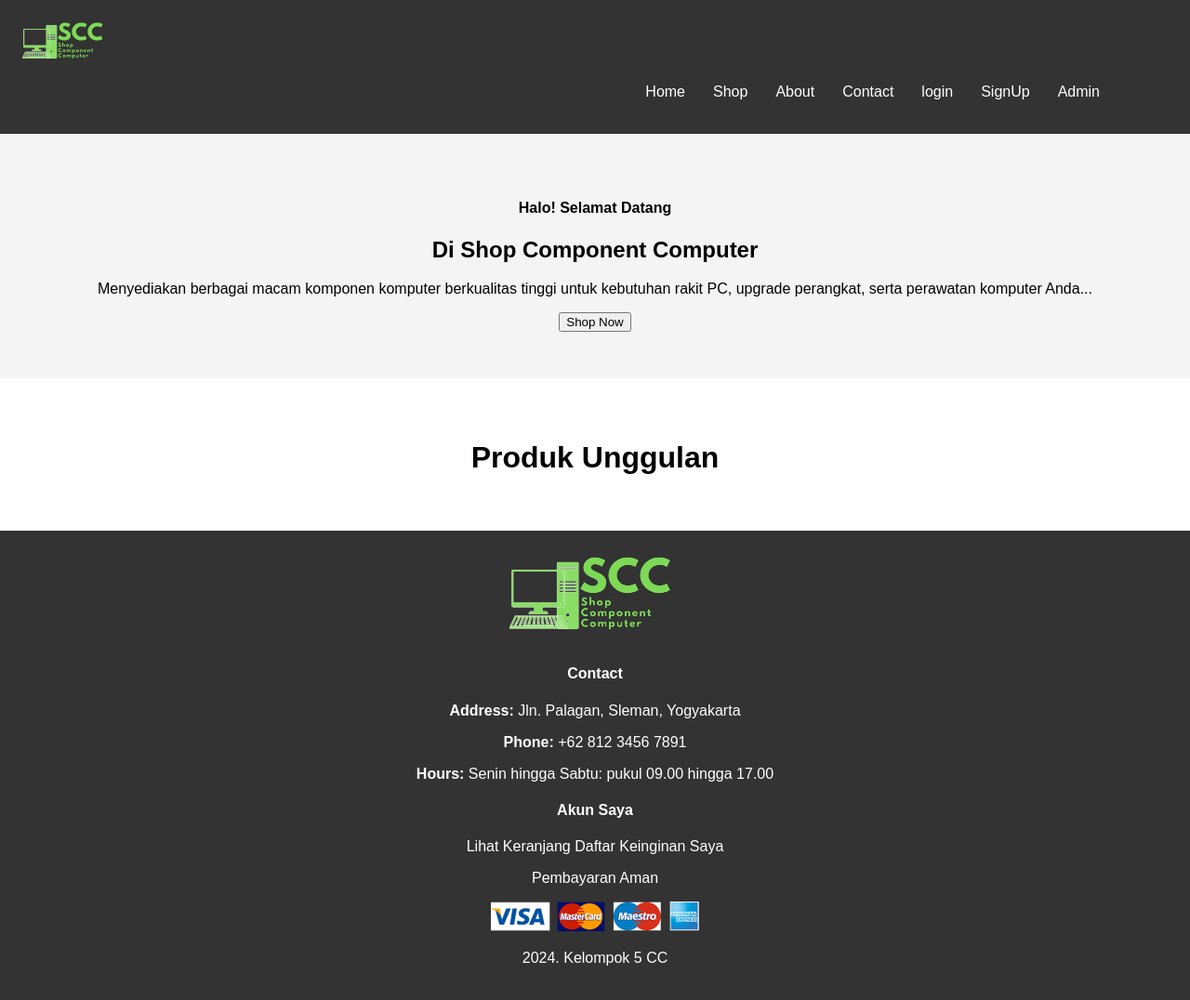
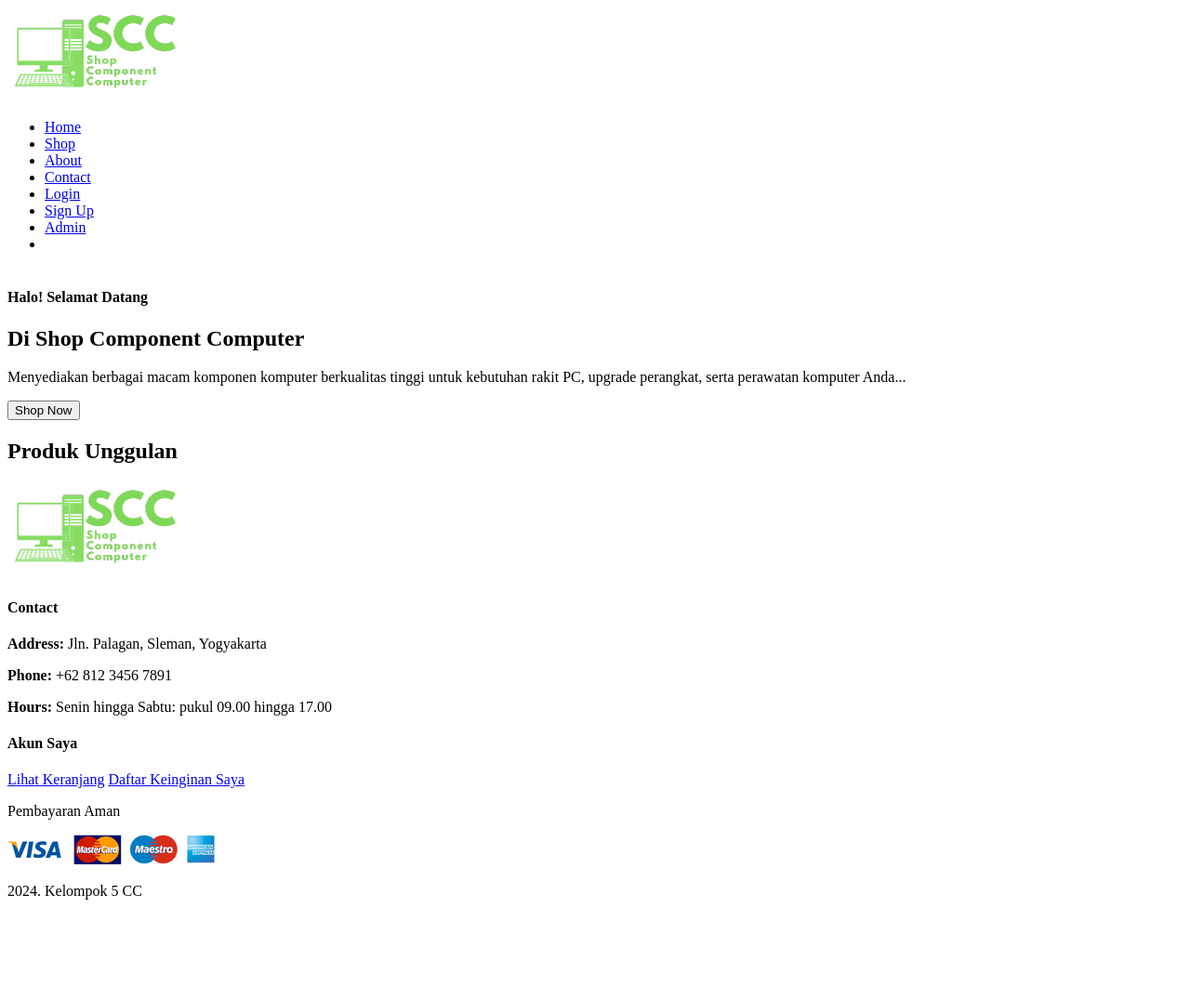
Before and after one commit to MasBanter/SCC, a PHP site: page / in a window 1280 px wide. Shown: the whole page at 93% size. After the commit the page ends 968 px from the top, so only its background shows below. Run offline with PHP 8.4, Linux system fonts and the light colour scheme; data that the repository does not hold is empty; some libraries are stand-ins or nearby versions.

Commit message:
Update index.php

```diff
--- a/index.php
+++ b/index.php
@@ -1,11 +1,12 @@
 <?php
 session_start();
 
-if (empty($_SESSION['aid']))
+if (empty($_SESSION['aid'])) {
     $_SESSION['aid'] = -1;
+}
 
 // Koneksi ke database
-$conn = new mysqli("localhost", "username", "password", "nama_database");
+$conn = new mysqli("scc-server.mysql.database.azure.com", "nsruuvnlvc", "Putra.123.", "computerscc");
 
 // Periksa koneksi
 if ($conn->connect_error) {
@@ -17,11 +18,17 @@ $sql = "SELECT id, nama_produk, gambar, harga FROM produk WHERE highlight = 1 LI
 $result = $conn->query($sql);
 
 $highlight_items = [];
-if ($result->num_rows > 0) {
-    while ($row = $result->fetch_assoc()) {
-        $highlight_items[] = $row;
+if ($result) { // Check if the query was successful
+    if ($result->num_rows > 0) {
+        while ($row = $result->fetch_assoc()) {
+            $highlight_items[] = $row;
+        }
     }
+} else {
+    echo "Error: " . $conn->error; // Display error if query fails
 }
+
+$conn->close(); // Close the database connection
 ?>
 
 <!DOCTYPE html>
@@ -34,125 +41,13 @@ if ($result->num_rows > 0) {
     <title>Shop Component Computer</title>
     <link rel="stylesheet" href="https://pro.fontawesome.com/releases/v5.10.0/css/all.css" />
     <style>
-        body {
-            font-family: Arial, sans-serif;
-            margin: 0;
-            padding: 0;
-            box-sizing: border-box;
-        }
-
-        #header {
-            background-color: #333;
-            color: white;
-            padding: 20px;
-        }
-
-        #header .logo {
-            width: 100px;
-        }
-
-        #navbar {
-            list-style-type: none;
-            display: flex;
-            justify-content: flex-end;
-            padding: 0;
-        }
-
-        #navbar li {
-            margin: 0 15px;
-        }
-
-        #navbar li a {
-            color: white;
-            text-decoration: none;
-        }
-
-        #navbar li a:hover {
-            text-decoration: underline;
-        }
-
-        #hero {
-            background-color: #f4f4f4;
-            padding: 50px 20px;
-            text-align: center;
-        }
-
-        #highlight-products {
-            padding: 40px 20px;
-            text-align: center;
-        }
-
-        #highlight-products h2 {
-            font-size: 2em;
-            margin-bottom: 20px;
-        }
-
-        .product-container {
-            display: flex;
-            justify-content: center;
-            gap: 20px;
-            flex-wrap: wrap;
-        }
-
-        .product-box {
-            border: 1px solid #ddd;
-            border-radius: 5px;
-            padding: 20px;
-            max-width: 250px;
-            text-align: center;
-            box-shadow: 0 2px 8px rgba(0, 0, 0, 0.1);
-        }
-
-        .product-box img {
-            max-width: 100%;
-            border-radius: 5px;
-        }
-
-        .product-box h3 {
-            font-size: 1.2em;
-            margin: 10px 0;
-        }
-
-        .product-box p {
-            font-size: 1em;
-            color: #555;
-        }
-
-        .product-box .btn {
-            text-decoration: none;
-            background-color: #ff5722;
-            color: #fff;
-            padding: 10px 20px;
-            border-radius: 5px;
-            display: inline-block;
-            margin-top: 10px;
-        }
-
-        .product-box .btn:hover {
-            background-color: #e64a19;
-        }
-
-        footer {
-            background-color: #333;
-            color: white;
-            padding: 20px;
-            text-align: center;
-        }
-
-        footer a {
-            color: white;
-            text-decoration: none;
-        }
-
-        footer a:hover {
-            text-decoration: underline;
-        }
+        /* Your CSS styles here */
     </style>
 </head>
 
 <body>
     <section id="header">
-        <a href="index.php"><img src="img/logo.png" class="logo" alt="" /></a>
+        <a href="index.php"><img src="img/logo.png" class="logo" alt="Shop Component Computer Logo" /></a>
         <div>
             <ul id="navbar">
                 <li><a class="active" href="index.php">Home</a></li>
@@ -162,12 +57,10 @@ if ($result->num_rows > 0) {
 
                 <?php
                 if ($_SESSION['aid'] < 0) {
-                    echo "   <li><a href='login.php'>login</a></li>
-            <li><a href='signup.php'>SignUp</a></li>
-            ";
+                    echo "<li><a href='login.php'>Login</a></li>
+                          <li><a href='signup.php'>Sign Up</a></li>";
                 } else {
-                    echo "   <li><a href='profile.php'>profile</a></li>
-          ";
+                    echo "<li><a href='profile.php'>Profile</a></li>";
                 }
                 ?>
                 <li><a href="admin.php">Admin</a></li>
@@ -195,10 +88,10 @@ if ($result->num_rows > 0) {
         <div class="product-container">
             <?php foreach ($highlight_items as $item): ?>
                 <div class="product-box">
-                    <img src="img/products/<?php echo $item['gambar']; ?>" alt="<?php echo $item['nama_produk']; ?>" />
-                    <h3><?php echo $item['nama_produk']; ?></h3>
+                    <img src="img/products/<?php echo htmlspecialchars($item['gambar']); ?>" alt="<?php echo htmlspecialchars($item['nama_produk']); ?>" />
+                    <h3><?php echo htmlspecialchars($item['nama_produk']); ?></h3>
                     <p>Rp <?php echo number_format($item['harga'], 0, ',', '.'); ?></p>
-                    <a href="detail.php?id=<?php echo $item['id']; ?>" class="btn">Lihat Detail</a>
+                    <a href="detail.php?id=<?php echo htmlspecialchars($item['id']); ?>" class="btn">Lihat Detail</a>
                 </div>
             <?php endforeach; ?>
         </div>
@@ -207,7 +100,7 @@ if ($result->num_rows > 0) {
     <!-- Footer -->
     <footer class="section-p1">
         <div class="col">
-            <img class="logo" src="img/logo.png" />
+            <img class="logo" src="img/logo.png" alt="Shop Component Computer Logo" />
             <h4>Contact</h4>
             <p><strong>Address: </strong> Jln. Palagan, Sleman, Yogyakarta</p>
             <p><strong>Phone: </strong> +62 812 3456 7891</p>
@@ -221,7 +114,7 @@ if ($result->num_rows > 0) {
         </div>
         <div class="col install">
             <p>Pembayaran Aman</p>
-            <img src="img/pay/pay.png" />
+            <img src="img/pay/pay.png" alt="Payment Methods" />
         </div>
         <div class="copyright">
             <p>2024. Kelompok 5 CC</p>
```
